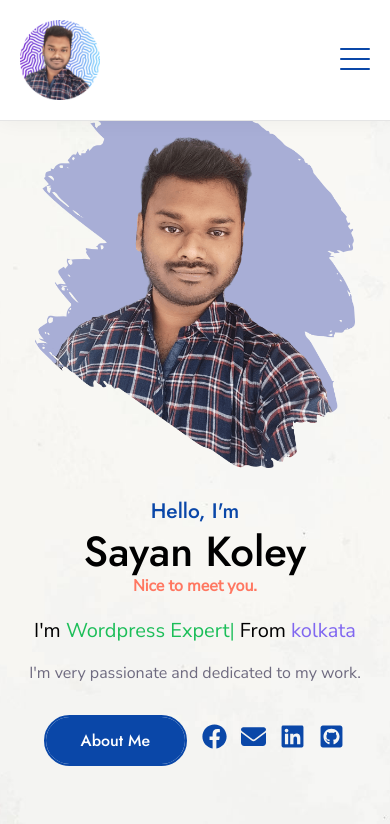
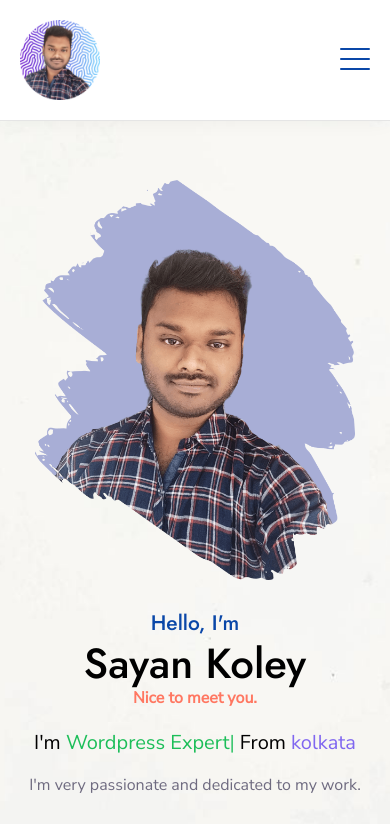
Before and after one commit to sayankoley/sayanui, a plain HTML site: page index.html in a window 390 px wide. Shown: the top 824 px of the page. Drawn offline with Linux system fonts and the light colour scheme; no server answers.

Commit message:
responsive fix

```diff
--- a/css/style.css
+++ b/css/style.css
@@ -473,7 +473,7 @@ h6 {
 
 .hero_area {
 	width: 100%;
-	height: 100vh;
+	padding: 180px 0;
 	clear: both;
 	float: left;
 	position: relative;
```
